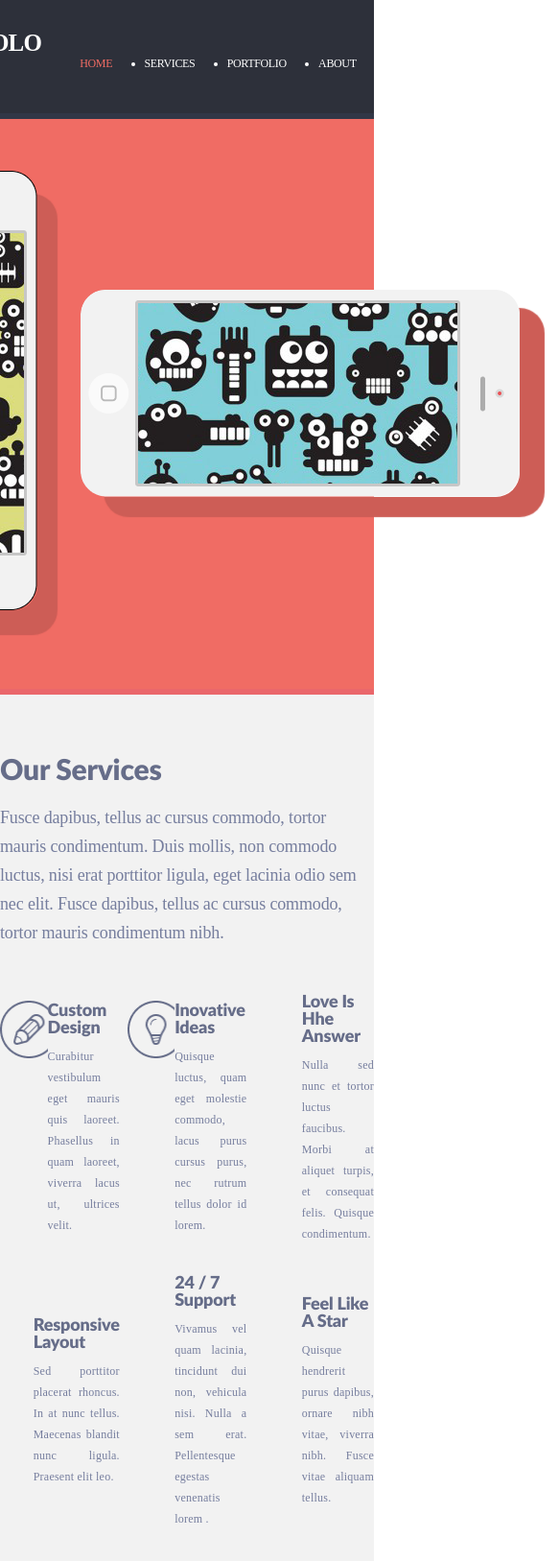
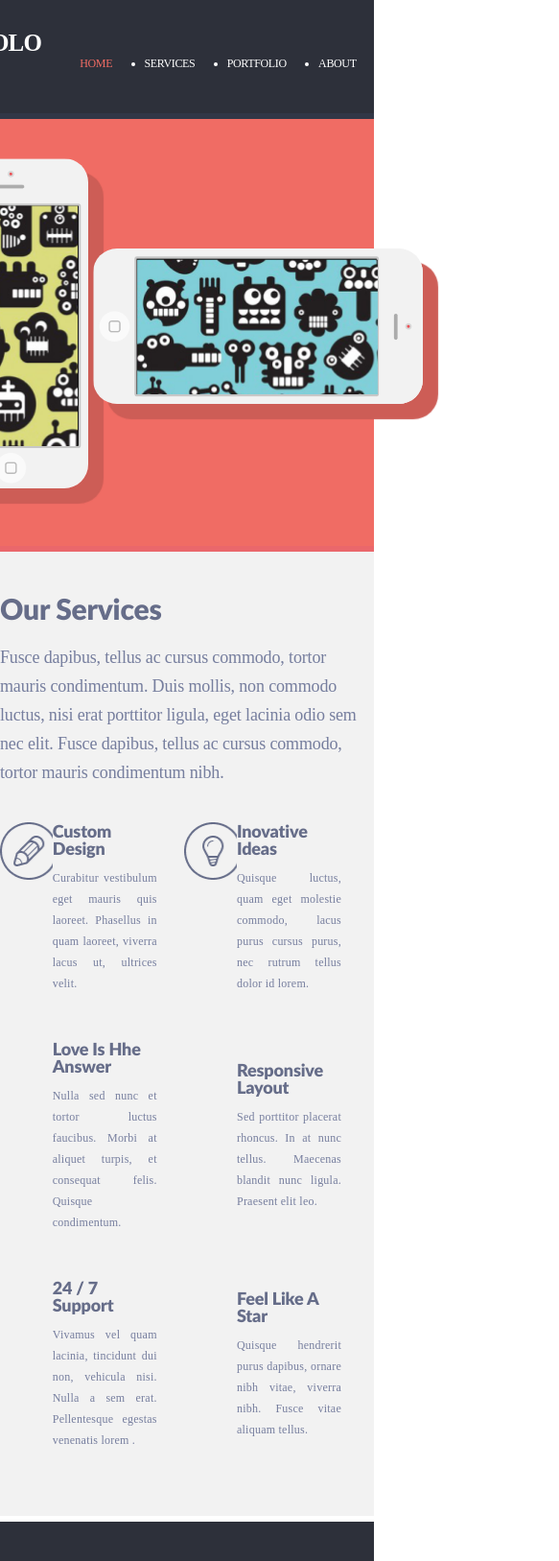
Before and after one commit to AlenaMikalaeynaLisava/EPAM_RS_LAB, a plain HTML site: page simple-singolo/index.html in a window 390 px wide. Shown: the top 1627 px of the page at 96% size, 583 px wide, since content can reach past the window. Drawn offline with Linux system fonts and the light colour scheme; a web font is replaced by a local one.

Commit message:
feat: add tablet-size screen

```diff
--- a/simple-singolo/index.html
+++ b/simple-singolo/index.html
@@ -50,7 +50,7 @@
 
     <!-- Services -->
     <section class="services">
-        <div class="wrapper">
+        <div class="wrapper services__wrapper">
             <h2 class="services__header h2">our services</h2>
             <p class="services__information information">Fusce dapibus, tellus ac cursus commodo, tortor mauris condimentum. Duis mollis, non commodo luctus, nisi erat porttitor ligula, eget lacinia odio sem nec elit. Fusce dapibus, tellus ac cursus commodo, tortor mauris condimentum nibh.</p>
             <ul class="services-list">
--- a/simple-singolo/style.css
+++ b/simple-singolo/style.css
@@ -65,6 +65,12 @@ body {
 .wrapper {
   width: 940px;
 }
+@media screen and (max-width: 768px) {
+  .wrapper {
+    width: 688px;
+  }
+}
+
 /* Header */
 .header {
   background-color: var(--dark-background);
@@ -135,10 +141,21 @@ body {
   background: url(./image/slider/arrow-left.png);
   cursor: pointer;
 }
+@media screen and (max-width: 768px) {
+  .slider__wrapper {
+    padding-top: 41px;
+    padding-bottom: 60px;
+  }
+  .wrapper-arrow-left {
+    padding-top: 28px;
+    margin-left: -12px;
+  }
+}
 .vertical-phone-wrapper {
   width: 216px;
   padding-right: 45px;
 }
+
 .vertical-phone {
   width: 188px;
   padding: 65px 14px 60px;
@@ -150,6 +167,26 @@ body {
   width: 188px;
   padding: 166.5px 0px;
   background: url(./image/slider/phone-vertical-display.png);
+}
+@media screen and (max-width: 768px) {
+  .vertical-phone-wrapper {
+    width: 162.36px;
+    /* padding-right: 18.49px; */
+    margin-left: -24px;
+    padding-right: 0px;
+  }
+  .vertical-phone {
+    width: 142.16px; /*162.36px*/
+    padding: 49.01px 10.08px 44.52px 10.12px;
+    background: url(./image/tablet/Slider/phone-vertical.png) no-repeat;
+    box-shadow: 15px 15px 1px 1px var(--shade-color);
+    overflow: hidden;
+  }
+  .vertical-phone__screen {
+    width: 141.55px;
+    padding: 125.365px 0px;
+    background: url(./image/tablet/Slider/phone-vertical-display.png);
+  }
 }
 .horizontal-phone-wrapper {
   width: 483px;
@@ -167,6 +204,25 @@ body {
   padding: 94px 0px;
   background: url(./image/slider/phone-horizontal-display.png);
 }
+@media screen and (max-width: 768px) {
+  .horizontal-phone-wrapper {
+    width: 344.26px;
+    /* padding-right: 18.49px; */
+  }
+  .horizontal-phone {
+    width: 250.72px;
+    padding: 10.77px 47.82px 10.04px 45.72px;
+    background: url(./image/tablet/Slider/phone-horizontal.png) no-repeat;
+    box-shadow: 15px 15px 1px 1px var(--shade-color);
+    margin-left: 5px;
+    overflow: hidden;
+  }
+  .horizontal-phone__screen {
+    width: 250.72px;
+    padding: 70.775px 0px;
+    background: url(./image/tablet/Slider/phone-horizontal-display.png);
+  }
+}
 .wrapper-arrow-right {
   padding-top: 32px;
 }
@@ -176,6 +232,12 @@ body {
   background: url(./image/slider/arrow-right.png);
   cursor: pointer;
 }
+@media screen and (max-width: 768px) {
+  .wrapper-arrow-right {
+    padding-top: 32px;
+    margin-right: -50px;
+  }
+}
 /* Services */
 .services {
   background-color: var(--lite-background);
@@ -184,6 +246,12 @@ body {
   justify-content: center;
   padding-top: 59px;
   padding-bottom: 25px;
+}
+@media screen and (max-width: 768px) {
+  .services {
+    padding-top: 41px;
+    padding-bottom: 20px;
+  }
 }
 .services__header {
   padding-bottom: 18px;
@@ -203,6 +271,24 @@ body {
   justify-content: space-between;
   width: 32%;
   padding-bottom: 30px;
+}
+@media screen and (max-width: 768px) {
+  .services__wrapper {
+    width: 687px;
+    /* padding-right: 34px; */
+  }
+  .services__information {
+    padding-bottom: 37px;
+  }
+  .services-list {
+    padding-right: 34px;
+  }
+  .services__item {
+    display: flex;
+    justify-content: space-between;
+    width: 46%;
+    padding-bottom: 48px;
+  }
 }
 .services__icon {
   width: 60px;
@@ -297,6 +383,15 @@ body {
   width: 23.4%;
   padding: 103.5px 0px;
 }
+@media screen and (max-width: 768px) {
+  .portfolio__filter-list {
+    padding-bottom: 25px;
+  }
+  .portfolio__picture {
+    width: 31.5%;
+    padding: 101.705px 0px;
+  }
+}
 .portfolio__picture:nth-child(1n + 13) {
   display: none;
 }
```
Also changed, not shown: simple-singolo/image/tablet/Slider/phone-horizontal-display.png (added), simple-singolo/image/tablet/Slider/phone-horizontal.png (added), simple-singolo/image/tablet/Slider/phone-vertical-display.png (added), simple-singolo/image/tablet/Slider/phone-vertical.png (added).
